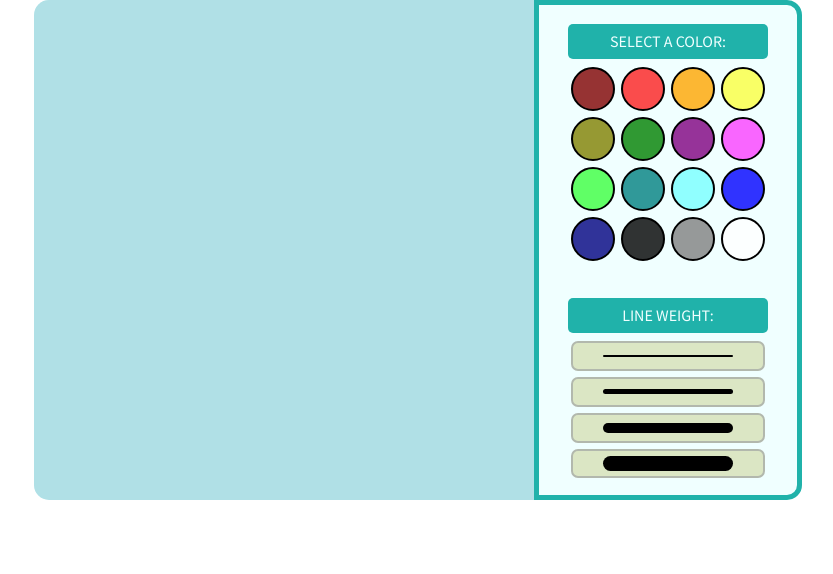
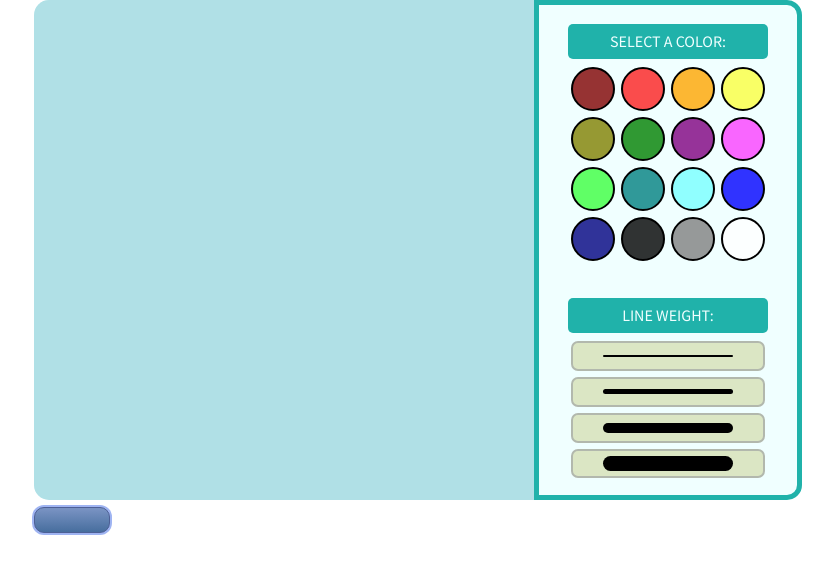
Before and after one commit to santi-go/react-paint-app, a React (Create React App) app: page / in a window 1280 px wide. Shown: the top 574 px of the page, without its empty margins (222-1055 px from the left). Built offline with nearby package versions, Linux system fonts and the light colour scheme.

Commit message:
PaintUI tests green

```diff
--- a/package.json
+++ b/package.json
@@ -11,7 +11,7 @@
   "scripts": {
     "start": "react-scripts start",
     "build": "react-scripts build",
-    "test": "react-scripts test",
+    "test": "react-scripts test --env=jsdom",
     "eject": "react-scripts eject",
     "watch:sass": "node-sass src/sass/main.scss src/App.css -w",
     "startr": "npm-run-all --parallel start watch:sass",
@@ -40,6 +40,8 @@
     "autoprefixer": "^9.6.4",
     "canvas-prebuilt": "^1.6.11",
     "concat": "^1.0.3",
+    "enzyme": "^3.10.0",
+    "enzyme-adapter-react-16": "^1.15.1",
     "jest": "^24.9.0",
     "node-sass": "^4.12.0",
     "npm-run-all": "^4.1.5",
--- a/src/App.css
+++ b/src/App.css
@@ -135,6 +135,29 @@
     height: 15px;
     border-radius: 15px; }
 
+.myButton {
+  box-shadow: 0px 0px 0px 2px #9fb4f2;
+  background: linear-gradient(to bottom, #7892c2 5%, #476e9e 100%);
+  background-color: #7892c2;
+  border-radius: 10px;
+  border: 1px solid #4e6096;
+  display: inline-block;
+  cursor: pointer;
+  color: #ffffff;
+  font-family: Arial;
+  font-size: 19px;
+  padding: 12px 37px;
+  text-decoration: none;
+  text-shadow: 0px 1px 0px #283966; }
+
+.myButton:hover {
+  background: linear-gradient(to bottom, #476e9e 5%, #7892c2 100%);
+  background-color: #476e9e; }
+
+.myButton:active {
+  position: relative;
+  top: 1px; }
+
 .paint-ui {
   display: flex;
   flex-direction: row;
--- a/src/components/Button/Button.scss
+++ b/src/components/Button/Button.scss
@@ -200,3 +200,27 @@
 		border-radius: 15px;
 	}
 }
+
+.myButton {
+	box-shadow: 0px 0px 0px 2px #9fb4f2;
+	background:linear-gradient(to bottom, #7892c2 5%, #476e9e 100%);
+	background-color:#7892c2;
+	border-radius:10px;
+	border:1px solid #4e6096;
+	display:inline-block;
+	cursor:pointer;
+	color:#ffffff;
+	font-family:Arial;
+	font-size:19px;
+	padding:12px 37px;
+	text-decoration:none;
+	text-shadow:0px 1px 0px #283966;
+}
+.myButton:hover {
+	background:linear-gradient(to bottom, #476e9e 5%, #7892c2 100%);
+	background-color:#476e9e;
+}
+.myButton:active {
+	position:relative;
+	top:1px;
+}
--- a/src/components/Canvas/Canvas.js
+++ b/src/components/Canvas/Canvas.js
@@ -1,14 +1,22 @@
 import React from 'react';
 import './Canvas.scss'
+import Button from '../Button/Button';
 
 class Canvas extends React.Component {
     constructor(...props) {
         super(...props);
 
+        this.points = [];
+        this.lastX = 0;
+        this.lastY = 0;
+        this.stroke = 0;
+
         this.state = {
             mouseDown: false,
             mouseLocation: [0, 0],
         };
+
+        this.undoLast = this.undoLast.bind(this);
     }
 
     componentDidMount() {
@@ -25,6 +33,11 @@ class Canvas extends React.Component {
 
     mouseDown = e => {
         const { brushCol, lineWidth} = this.props;
+        const mouseX = (e.pageX || e.touches[0].pageX) - this.bb.left;
+        const mouseY = (e.pageY || e.touches[0].pageY) - this.bb.top;
+        this.lastX = mouseX;
+        this.lastY = mouseY;
+        this.stroke +=1;
 
         if (!this.state.mouseDown) this.setState({ mouseDown: true });
 
@@ -35,17 +48,44 @@ class Canvas extends React.Component {
           mouseLocation: [e.pageX || e.touches[0].pageX, e.pageY || e.touches[0].pageY],
         });
 
-        this.ctx.moveTo(
-          (e.pageX || e.touches[0].pageX) - this.bb.left,
-          (e.pageY || e.touches[0].pageY) - this.bb.top
-        );
+        this.ctx.beginPath();
 
-        this.ctx.beginPath();
+        this.ctx.moveTo( mouseX, mouseY);
+
+        this.points.push({
+            x: mouseX,
+            y: mouseY,
+            size: lineWidth,
+            color: brushCol,
+            mode: "begin",
+            stroke: this.stroke
+        })
     }
 
-    mouseUp = () => (this.setState({ mouseDown: false }));
+    mouseUp = e => {
+        const { brushCol, lineWidth} = this.props;
+        const mouseX = (e.pageX || e.touches[0].pageX) - this.bb.left;
+        const mouseY = (e.pageY || e.touches[0].pageY) - this.bb.top;
+
+        this.setState({ mouseDown: false });
+
+        this.points.push({
+            x: mouseX,
+            y: mouseY,
+            size: lineWidth,
+            color: brushCol,
+            mode: "end",
+            stroke: this.stroke
+        });
+    }
 
     mouseMove = e => {
+        const { brushCol, lineWidth} = this.props;
+        const mouseX = (e.pageX || e.touches[0].pageX) - this.bb.left;
+        const mouseY = (e.pageY || e.touches[0].pageY) - this.bb.top;
+        this.lastX = mouseX;
+        this.lastY = mouseY;
+
         if (this.state.mouseDown) {
             if (e.touches) e.preventDefault();
 
@@ -53,15 +93,65 @@ class Canvas extends React.Component {
                 (e.pageX || e.touches[0].pageX) > 0 &&
                 (e.pageY || e.touches[0].pageY) < this.props.height
             ) {
-                this.ctx.lineTo(
-                ((e.pageX || e.touches[0].pageX) - this.bb.left),
-                ((e.pageY || e.touches[0].pageY) - this.bb.top)
-                );
 
+                this.ctx.lineTo( mouseX, mouseY);
+                this.ctx.stroke();
+
+                this.points.push({
+                    x: mouseX,
+                    y: mouseY,
+                    size: lineWidth,
+                    color: brushCol,
+                    mode: "draw",
+                    stroke: this.stroke
+                });
+            }
+        }
+    }
+
+    redrawAll() {
+        if (this.points.length === 0) {
+            return;
+        }
+
+        this.ctx.clearRect(0, 0, this.props.width, this.props.height);
+
+        for (var i = 0; i < this.points.length; i++) {
+
+            var pt = this.points[i];
+
+            var begin = false;
+
+            if (this.ctx.lineWidth !== pt.size) {
+                this.ctx.lineWidth = pt.size;
+                begin = true;
+            }
+            if (this.ctx.strokeStyle !== pt.color) {
+                this.ctx.strokeStyle = pt.color;
+                begin = true;
+            }
+            if (pt.mode === "begin" || begin) {
+                this.ctx.beginPath();
+                this.ctx.moveTo(pt.x, pt.y);
+            }
+            if (pt.mode === "draw") {
+                this.ctx.lineTo(pt.x, pt.y);
+                console.log(pt);
+            }
+
+
+            if (pt.mode === "end" || (i === this.points.length - 1)) {
                 this.ctx.stroke();
             }
         }
+        this.ctx.stroke();
     }
+
+    undoLast() {
+        this.points.pop();
+        this.redrawAll();
+    }
+
     render() {
         const {
             className,
@@ -92,6 +182,11 @@ class Canvas extends React.Component {
                         onMouseMove={this.mouseMove}
                         onTouchMove={this.mouseMove}
                     />
+                    <Button
+                        className="myButton"
+                        onClick={this.undoLast}
+                    >
+                    </Button>
             </div>
         )
     }
--- a/src/components/PaintUI/PaintUI.js
+++ b/src/components/PaintUI/PaintUI.js
@@ -27,7 +27,7 @@ class PaintUI extends React.Component {
                 { name: 'white', className: "color-btn white-btn"},
 
             ],
-            activeColor: { name: 'black', className: "color-btn black-btn"},
+            activeColor: { name: 'black', className: 'color-btn black-btn'},
             widths: [
                 { width: 2, className: "width-btn extra-thin-btn"},
                 { width: 5, className: "width-btn thin-btn"},
```
Also changed, not shown: 2 other files (tests, documents, lock files or other folders).
